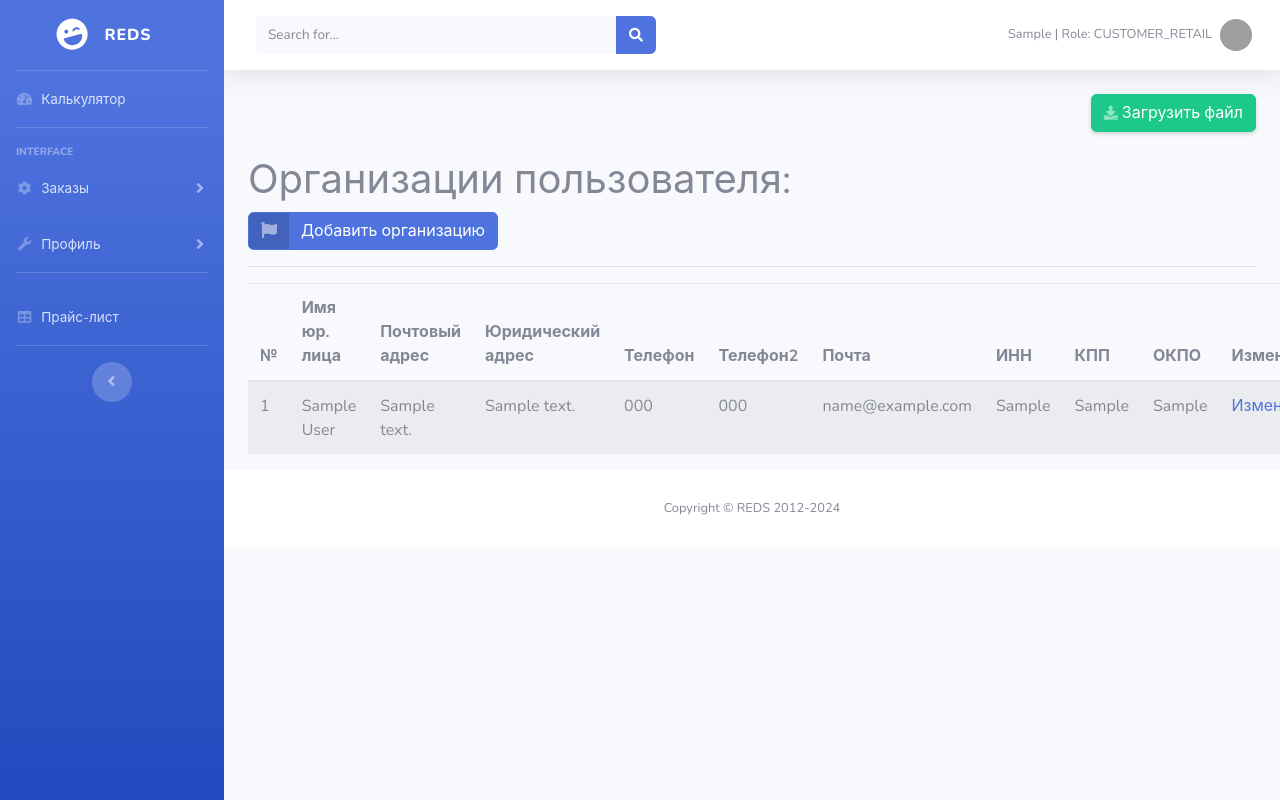
After one commit to Sapov/reds_cms, a Django app: page /users/list_organization/ in a window 1280 px wide. The commit adds this page. Run offline with Django 5.2, Linux system fonts and the light colour scheme; a user stored in the database is signed in; tables that the repository leaves empty hold one stand-in row (values such as "Sample post"); some libraries are stand-ins or nearby versions; grey boxes are pictures that could not be loaded.

Commit message:
add templates Organisation

```diff
--- a/users/models.py
+++ b/users/models.py
@@ -78,7 +78,7 @@ class Organisation(models.Model):
         null=True,
         blank=True,
         verbose_name="Юр. Адрес",
-        help_text="Полный почтовый адрес",
+        help_text="Юридический почтовый адрес",
     )
     address_post = models.TextField(
         null=True, blank=True, verbose_name="Почтовый Адрес"
@@ -97,8 +97,6 @@ class Organisation(models.Model):
         auto_now_add=True, db_index=True, verbose_name="Опубликовано"
     )
 
-    # user = models.ForeignKey('auth.User', on_delete=models.CASCADE)
-
     class Meta:
         verbose_name_plural = "Организации"
         verbose_name = "Организация"
@@ -106,3 +104,6 @@ class Organisation(models.Model):
 
     def __str__(self):
         return self.name_ul
+
+    def get_absolute_url(self):
+        return reverse('organization_list')
--- a/users/templates/base.html
+++ b/users/templates/base.html
@@ -91,6 +91,7 @@
                     <h6 class="collapse-header">Мой профиль:</h6>
                     <a class="collapse-item" href="{% url 'edit_profile' %}">Редактировать профиль</a>
                     <a class="collapse-item" href="{% url 'address_list' %}">Доставка</a>
+                    <a class="collapse-item" href="{% url 'organization_list' %}">Организации</a>
                     <a class="collapse-item" href="{% url 'user_list' %}">Все пользователи</a>
                     <a class="collapse-item" href="{% url 'user_create' %}">Добавить пользователя</a>
 
--- /dev/null
+++ b/users/templates/users/organisation_list.html
@@ -0,0 +1,63 @@
+{% extends 'base.html'%}
+<title>{% block title %}Организации пользователя:{% endblock %}</title>
+{% block body %}
+
+<h1>Организации пользователя:</h1>
+
+<a href="{% url 'organization_create'%}" class="btn btn-primary btn-icon-split">
+                                        <span class="icon text-white-50">
+                                            <i class="fas fa-flag"></i>
+                                        </span>
+
+
+    <span class="text">Добавить организацию</span>
+</a>
+
+
+<hr>
+<div class="row">
+    <div class="col-md-12">
+        <table class="table table-striped table-hover">
+            <thead>
+            <tr>
+
+                <th scope="col">№</th>
+                <th scope="col">Имя юр. лица</th>
+                <th scope="col">Почтовый адрес</th>
+                <th scope="col">Юридический адрес</th>
+                <th scope="col">Телефон</th>
+                <th scope="col">Телефон2</th>
+                <th scope="col">Почта</th>
+                <th scope="col">ИНН</th>
+                <th scope="col">КПП</th>
+                <th scope="col">ОКПО</th>
+                <th scope="col">Изменить</th>
+                <th scope="col">Удалить</th>
+            </tr>
+            </thead>
+
+            {% for item in object_list %}
+
+            <tbody>
+            <tr>
+                <td>{{ item.id }}</td>
+                <td>{{ item.name_ul }}</td>
+                <td>{{ item.address_ur }}</td>
+                <td>{{ item.address_post }}</td>
+                <td>{{ item.phone }}</td>
+                <td>{{ item.phone2 }}</td>
+                <td>{{ item.email }}</td>
+                <td>{{ item.inn }}</td>
+                <td>{{ item.kpp }}</td>
+                <td>{{ item.okpo }}</td>
+                <td><a href="{% url 'organization_update' item.id %}">Изменить</a></td>
+                <td><a href="{% url 'organization_delete' item.id %}">Удалить</a></td>
+
+            </tr>
+            {% endfor %}
+            </tbody>
+        </table>
+    </div>
+</div>
+
+{% endblock body %}
--- a/users/urls.py
+++ b/users/urls.py
@@ -27,10 +27,10 @@ urlpatterns = [
     path('update_address/<pk>', AddressUpdateView.as_view(), name='address_update'),
     path('delete_address/<pk>', AddressDeleteView.as_view(), name='address_delete'),
     # ---------------------CRUD ORGANISATION---------------------
-    path('list_organization/', OrganisationListView.as_view(), name='list_organization'),
-    path('create_organisation/', OrganisationCreateView.as_view(), name='create_organisation'),
-    path('update_organisation/<pk>', OrganisationUpdateView.as_view(), name='update_organisation'),
-    path('delete_organisation/<pk>', OrganisationDeleteView.as_view(), name='delete_organisation'),
+    path('list_organization/', OrganisationListView.as_view(), name='organization_list'),
+    path('create_organisation/', OrganisationCreateView.as_view(), name='organization_create'),
+    path('update_organisation/<pk>', OrganisationUpdateView.as_view(), name='organization_update'),
+    path('delete_organisation/<pk>', OrganisationDeleteView.as_view(), name='organization_delete'),
 
 
 ]
--- a/users/views.py
+++ b/users/views.py
@@ -171,9 +171,7 @@ class OrganisationCreateView(LoginRequiredMixin, CreateView):
     '''Добавление новой организации'''
     fields = ('__all__')
     model = Organisation
-
-
-template_name = "users/organisation_create.html"  # Переходим на страницу создания организации
+    template_name = "users/organization_create.html"
 
 
 class OrganisationUpdateView(LoginRequiredMixin, UpdateView):
@@ -185,4 +183,4 @@ class OrganisationUpdateView(LoginRequiredMixin, UpdateView):
 class OrganisationDeleteView(LoginRequiredMixin, DeleteView):
     '''Удаление организации'''
     model = Organisation
-    success_url = reverse_lazy('organisation_list')
+    success_url = reverse_lazy('organization_list')
```
Also changed, not shown: users/templates/users/organisation_confirm_delete.html (added, +13 -0 lines), users/templates/users/organisation_update.html (added, +15 -0 lines), users/templates/users/organization_create.html (added, +15 -0 lines).
